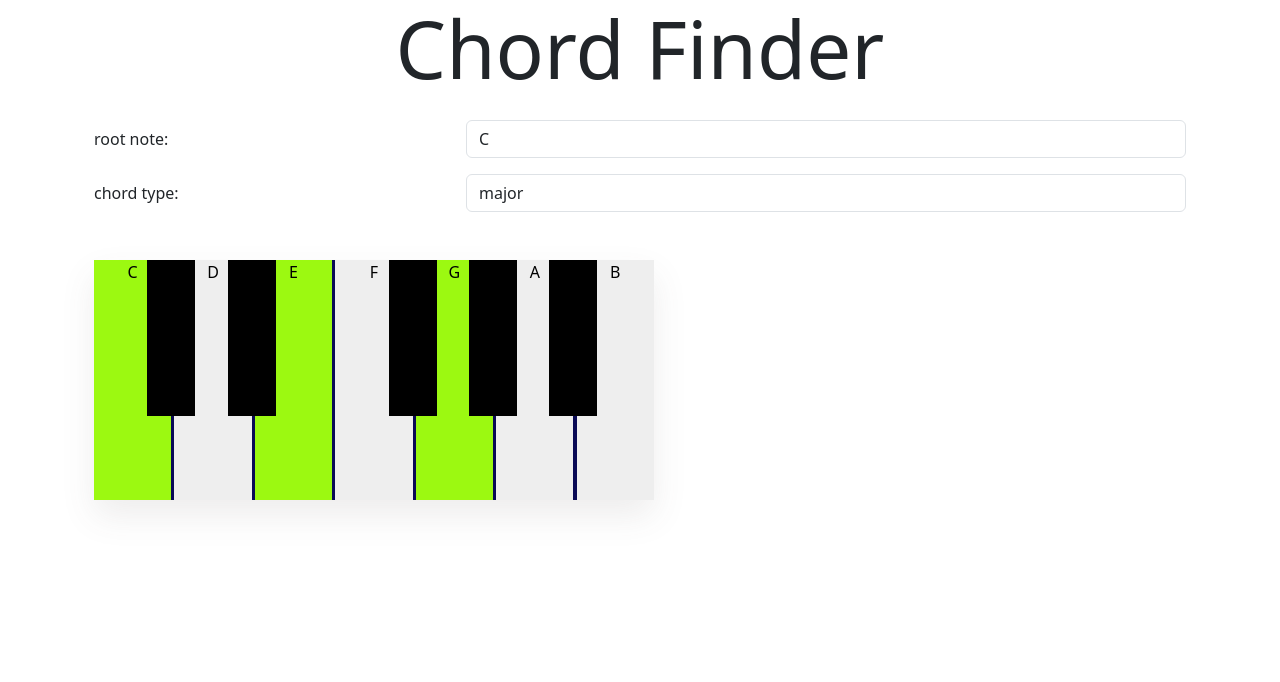
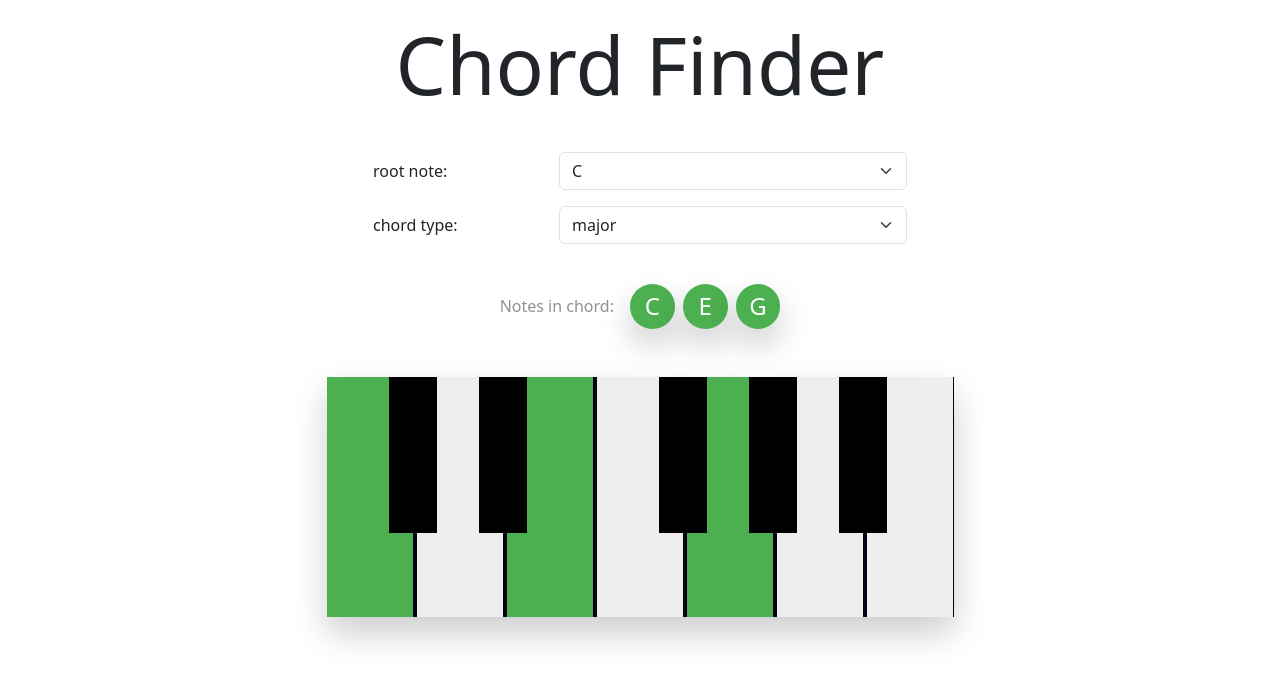
Before and after one commit to SamWen0201/chord-finder, a Vue app in the folder chord-finder/: page / in a window 1280 px wide. Shown: the top 682 px of the page. Built offline with nearby package versions, Linux system fonts and the light colour scheme.

Commit message:
style: 套用 bootstrap 和 custom css 樣式

```diff
--- a/chord-finder/src/App.vue
+++ b/chord-finder/src/App.vue
@@ -1,7 +1,16 @@
 <template>
   <div class="container-md">
-    <h1 class="text-center display-1">{{ title }}</h1>
-    <ChordSelector></ChordSelector>
+    <div class="row mb-3 mt-3">
+      <div class="col">
+        <h1 class="text-center display-1">{{ title }}</h1>
+      </div>
+    </div>
+
+    <div class="row">
+      <div class="col">
+        <ChordSelector></ChordSelector>
+      </div>
+    </div>
   </div>
 </template>
 
@@ -19,7 +28,13 @@ export default {
   },
 };
 </script>
-
+<style>
+/* html {
+  @media only screen and (max-width: 600px) {
+    font-size: 50%;
+  }
+} */
+</style>
 <style scoped lang="scss">
 .container {
   padding-top: 1rem;
--- /dev/null
+++ b/chord-finder/src/assets/customscss/_variables.scss
@@ -0,0 +1,3 @@
+$primary: #4caf50; // 綠色主色
+$body-bg: #ffffff; // 白色背景
+$body-color: #212529; // 深色文字
--- /dev/null
+++ b/chord-finder/src/assets/main.scss
@@ -0,0 +1,24 @@
+// Custom.scss
+// Option B: Include parts of Bootstrap
+
+// 1. Include functions first (so you can manipulate colors, SVGs, calc, etc)
+@import "bootstrap/scss/functions";
+
+// 2. Include any default variable overrides here ( My custom files )
+@import "customscss/variables";
+
+// 3. Include remainder of required Bootstrap stylesheets (including any separate color mode stylesheets)
+@import "bootstrap/scss/variables";
+@import "bootstrap/scss/variables-dark";
+
+// 4. Include any default map overrides here
+
+// 5. Include remainder of required parts
+@import "bootstrap/scss/maps";
+@import "bootstrap/scss/mixins";
+@import "bootstrap/scss/root";
+
+// 4. 完整 Bootstrap 全引入
+@import "bootstrap/scss/bootstrap";
+
+// 8. Add additional custom code here
--- a/chord-finder/src/components/ChordSelector.vue
+++ b/chord-finder/src/components/ChordSelector.vue
@@ -1,7 +1,9 @@
 <template>
   <div class="chord-selector container">
+    <div class="row justify-content-center mb-sm-3 mb-md-4">
+      <div class="col col-lg-6">
         <!-- Chord Selector Form -->
-    <form class="form mb-5">
+        <form class="chord-selector__form mb-3">
           <div class="row mb-3">
             <label for="selectedRoot" class="col-sm-4 col-form-label"
               >root note:</label
@@ -11,7 +13,7 @@
                 v-model="selectedRoot"
                 id="selectedRoot"
                 @change="updateChord"
-            class="form-selector form-control"
+                class="form-select chord-selector__select"
               >
                 <option disabled value>Please choose a root note</option>
                 <option v-for="(note, index) in notes" :key="index">
@@ -29,7 +31,7 @@
                 v-model="selectedChordType"
                 id="selectedChordType"
                 @change="updateChord"
-            class="form-selector form-control"
+                class="form-select chord-selector__select"
               >
                 <option disabled value>Please choose a chord type</option>
                 <option v-for="(chordType, index) in chordTypes" :key="index">
@@ -39,14 +41,35 @@
             </div>
           </div>
         </form>
-    <!-- <p class="chord-selector__result">
-      The {{ selectedRoot }} {{ selectedChordType }} chord is
-      {{ selectedChord }}
-    </p> -->
+      </div>
+    </div>
+
+    <div class="row mb-5">
+      <div
+        class="col text-center d-flex justify-content-center align-items-center"
+      >
+        <span class="text-body-tertiary">Notes in chord:</span>
+        <ul class="chord-selector__selected-notes-list list-unstyled">
+          <li
+            v-for="selectedNote in selectedNotes"
+            :key="selectedNote"
+            v-if="selectedNotes"
+            class="chord-selector__selected-note fs-4"
+          >
+            {{ selectedNote }}
+          </li>
+        </ul>
+      </div>
+    </div>
+
+    <div class="row justify-content-center">
+      <div class="col col-xl-7 col-lg-8 col-xxl-6">
         <PianoKeyBoard
           :selectedNotes="selectedNotes"
           :notes="notes"
         ></PianoKeyBoard>
+      </div>
+    </div>
   </div>
 </template>
 
@@ -66,6 +89,8 @@ export default {
         { name: "minor", interval: [3, 7] },
         { name: "sus2", interval: [2, 7] },
         { name: "sus4", interval: [5, 7] },
+        { name: "diminished", interval: [3, 6] },
+        { name: "augmented", interval: [4, 8] },
       ],
       selectedChordType: "major",
       selectedNotes: ["C", "E", "G"],
@@ -96,9 +121,34 @@ export default {
 </script>
 
 <style scoped lang="scss">
+@import "../assets/customscss/variables";
 .chord-selector {
   &__result {
     font-size: 1.6rem;
   }
+  &__select {
+  }
+
+  &__selected-notes-list {
+    display: flex;
+    justify-content: center;
+    align-items: center;
+    gap: 0.5rem;
+
+    //
+    margin: 0;
+    margin-left: 1rem;
+  }
+  &__selected-note {
+    background-color: $primary;
+    color: #fff;
+    display: flex;
+    justify-content: center;
+    align-items: center;
+    width: 2.8rem;
+    height: 2.8rem;
+    border-radius: 50%;
+    box-shadow: 0 1rem 2rem rgba(#000, 0.2);
+  }
 }
 </style>
--- a/chord-finder/src/components/PianoKeyboard.vue
+++ b/chord-finder/src/components/PianoKeyboard.vue
@@ -15,7 +15,7 @@
             active: selectedNotes.includes(note.blackKey),
           }"
         ></div>
-        {{ note.name }}
+        <!-- <span class="piano__note-name">{{ note.name }}</span> -->
       </div>
     </div>
   </div>
@@ -60,6 +60,7 @@ export default {
 </script>
 
 <style scoped lang="scss">
+@import "../assets/customscss/variables";
 // vraibles
 // layout
 $white-key-gap: 0.2rem;
@@ -69,13 +70,17 @@ $key-lighten-green: rgb(156, 249, 17);
 
 // style
 .piano-container {
-  max-width: 35rem; // 540px
-  background-color: rgb(10, 10, 85);
+  // max-width: 35rem; // 540px
+  background-color: rgb(2, 2, 24);
   color: #fff;
   height: 15rem; // 暫時 320px
   // border-radius: 5px;
   overflow: hidden;
-  box-shadow: 0 1rem 2rem rgba(#5a5353, 0.1);
+  box-shadow: 0 1rem 2rem rgba(#000, 0.2);
+
+  @media only screen and (max-width: 600px) {
+    height: 10rem;
+  }
 }
 .piano {
   display: flex;
@@ -91,6 +96,11 @@ $key-lighten-green: rgb(156, 249, 17);
     text-align: center;
 
     transition: all 0.3s;
+
+    // align the text
+    display: grid;
+    align-content: end;
+    justify-content: center;
   }
   &__black-key {
     position: absolute;
@@ -103,10 +113,16 @@ $key-lighten-green: rgb(156, 249, 17);
     z-index: 10;
 
     transition: all 0.3s;
+
+    @media only screen and (max-width: 600px) {
+      width: 2rem;
+    }
+  }
+  &__note-name {
   }
 }
 
 .active {
-  background-color: $key-lighten-green;
+  background-color: $primary;
 }
 </style>
--- a/chord-finder/src/main.js
+++ b/chord-finder/src/main.js
@@ -1,6 +1,6 @@
 import { createApp } from "vue";
 import App from "./App.vue";
-import "bootstrap/dist/css/bootstrap.min.css";
+import "./assets/main.scss";
 import "bootstrap";
 
 createApp(App).mount("#app");
```
Lines whose indentation alone changed are shown as unchanged.
